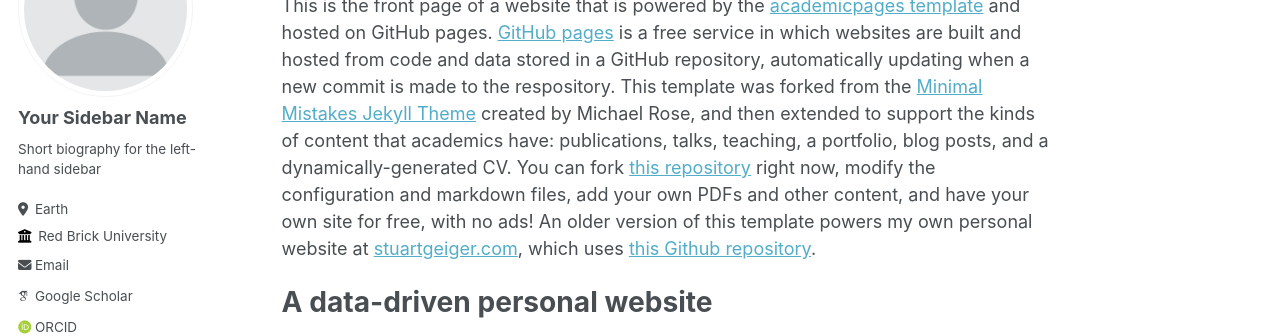
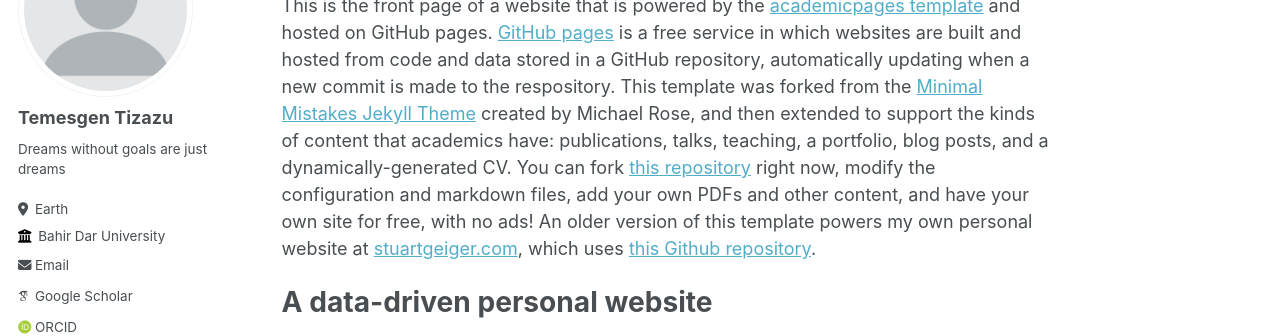
Before and after one commit to temetiza/temetiza.github.io, a Jekyll site: the page built from _pages/about.md, in a window 1280 px wide. Shown: the part 196-532 px from the top of the page. Built offline with Jekyll 4.4.1, drawn with Linux system fonts in a browser that asks for light colours; some web fonts are replaced.

Commit message:
mygithubwebsite

```diff
--- a/_config.yml
+++ b/_config.yml
@@ -14,7 +14,7 @@ name                     : &name "Temessgen Tizazu "
 description              : &description "personal description"
 url                      : https://temetiza.github.io # the base hostname & protocol for your site e.g. "https://mmistakes.github.io"
 baseurl                  : "" # the subpath of your site, e.g. "/blog"
-repository               : "academicpages/academicpages.github.io"
+repository               : "temetiza/temetiza.github.io"
 
 # Site Author - The following control what appear as part of the author content on the side bar.
 #               If a field is blank the icon and link will not appear, otherwise it will be shown.
@@ -22,11 +22,11 @@ repository               : "academicpages/academicpages.github.io"
 author:
   # Biographic information
   avatar           : "profile.png"
-  name             : "Your Sidebar Name"
+  name             : "Temesgen Tizazu"
   pronouns         : # example: "she/her"
-  bio              : "Short biography for the left-hand sidebar"
+  bio              : "Dreams without goals are just dreams"
   location         : "Earth"
-  employer         : "Red Brick University"
+  employer         : "Bahir Dar University"
   uri              : # URL
   email            : "none@example.org"
 
```
